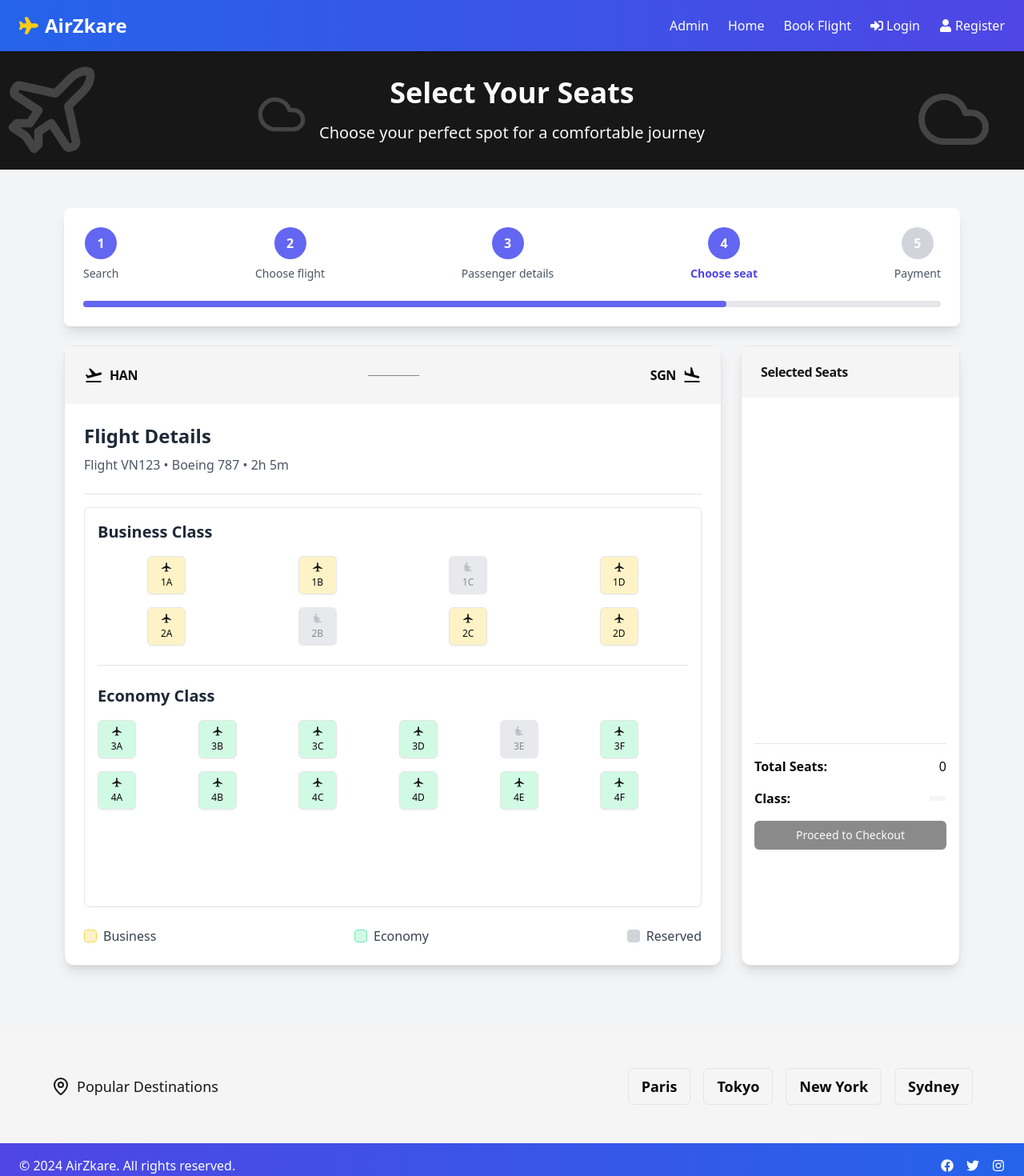
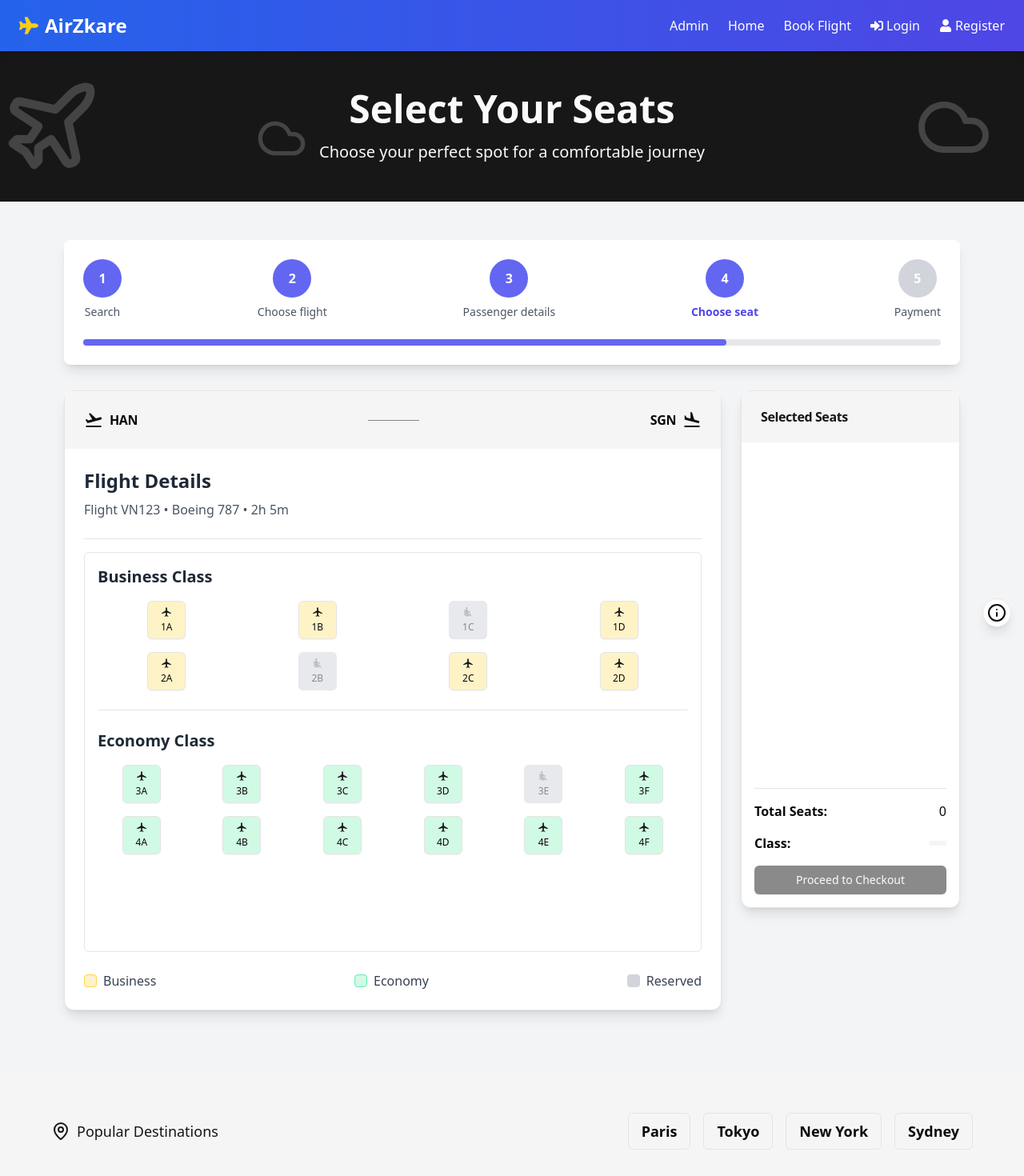
Before and after one commit to ZNLong2203/AirZkare, a Next.js app in the folder client/: page /booking/seat in a window 1280 px wide. Shown: the top 1470 px of the page at 80% size. Built offline with nearby package versions, Linux system fonts and the light colour scheme.

Commit message:
feat: update FE search flight logic

```diff
--- a/client/src/components/common/Navbar.tsx
+++ b/client/src/components/common/Navbar.tsx
@@ -3,11 +3,13 @@ import { FaPlane, FaUser, FaSignInAlt } from 'react-icons/fa';
 import Link from 'next/link';
 // import axios from 'axios';
 // import API from '../constants/api';
+import useFlightSearchStore from '@/store/useFlightSearchStore';
 import { toast } from 'react-hot-toast'
 import { useRouter } from 'next/router';
 
 const Navbar = () => {
   const router = useRouter();
+  const { setFlightSearch } = useFlightSearchStore();
   const [isLogin, setIsLogin] = useState(false);
   const [isDropdownOpen, setDropdownOpen] = useState(false);
   const dropdownRef = useRef<HTMLDivElement>(null);
@@ -44,6 +46,8 @@ const Navbar = () => {
         localStorage.removeItem('token');
         localStorage.removeItem('user_id');
         localStorage.removeItem('expire');
+        setFlightSearch({ isSearching: false });
+
         router.push('/').then(() => {
           window.location.reload();
         });
--- a/client/src/pages/auth/login.tsx
+++ b/client/src/pages/auth/login.tsx
@@ -8,12 +8,15 @@ import { toast } from 'react-hot-toast';
 import { Mail } from "lucide-react"
 import { Button } from "@/components/ui/button"
 import API from '@/constants/api';
+import useFlightSearchStore from '@/store/useFlightSearchStore';
 import { getCookie } from '@/utils/getCookie';
 import { useStore } from '@/store/useStore';
 
 const Login: React.FC = () => {
   const router = useRouter();
   const { setUserInfo, setToken } = useStore();
+  const { isSearching } = useFlightSearchStore();
+
   const [email, setEmail] = useState<string>('');
   const [password, setPassword] = useState<string>('');
 
@@ -43,7 +46,13 @@ const Login: React.FC = () => {
       localStorage.setItem('user_id', response.data.metadata.user_id);
       localStorage.setItem('token', response.data.metadata.token);
       localStorage.setItem('expire', response.data.metadata.expire);
-      router.push('/');
+
+      if(isSearching) {
+        router.push('/booking/passengerdetails');
+      } else {
+        router.push('/');
+      }
+
       setTimeout(() => {
         window.location.reload();
       }, 1000);
--- a/client/src/pages/booking/availability/come.tsx
+++ b/client/src/pages/booking/availability/come.tsx
@@ -11,7 +11,7 @@ import {
   SelectTrigger,
   SelectValue,
 } from "@/components/ui/select";
-import { Clock, Plane, ArrowRight } from "lucide-react";
+import { Clock, Plane, ArrowRight, ArrowLeftRight } from "lucide-react";
 import { motion } from "framer-motion";
 import { useRouter } from "next/router";
 import axios from "axios";
@@ -54,12 +54,16 @@ const FlightDuration: React.FC<{ departure: string; arrival: string }> = ({ depa
     </div>
   );
 };
+
 const SelectFlightPage = () => {
   const router = useRouter();
+  const setFlightSearch = useFlightSearchStore((state) => state.setFlightSearch);
   const {
     departure_come_airport,
     arrival_come_airport,
     departure_come_time,
+
+    type,
     passengers,
   } = useFlightSearchStore();
 
@@ -121,8 +125,23 @@ const SelectFlightPage = () => {
 
   const handleBusiness = () => {
     setIsUpgradeModalOpen(false);
-    router.push(`/booking/passengerdetails?${selectedFlight?.flight_id}`);
+    setFlightSearch({ class: "business" });
+    if(type === "oneWay") {
+      router.push(`/booking/passengerdetails?${selectedFlight?.flight_id}`);
+    } else {
+      router.push(`/booking/availability/return`);
+    }
   };
+
+  const handleKeepEconomy = () => {
+    setIsUpgradeModalOpen(false);
+    setFlightSearch({ class: "economy" });
+    if(type === "oneWay") {
+      router.push(`/booking/passengerdetails?${selectedFlight?.flight_id}`);
+    } else {
+      router.push(`/booking/availability/return`);
+    }
+  }
 
   const handleClose = () => {
     setSelectedFlight(null);
@@ -139,6 +158,31 @@ const SelectFlightPage = () => {
     <div className="min-h-screen bg-gray-50">
       <div className="container mx-auto p-4 space-y-6">
         <FlightInfoBar />
+         {/* Flight Type and Route Information */}
+         <motion.div
+          className="bg-white rounded-lg shadow-md p-6 mb-6"
+          initial={{ opacity: 0, y: -20 }}
+          animate={{ opacity: 1, y: 0 }}
+          transition={{ duration: 0.5 }}
+        >
+          <div className="flex items-center justify-between">
+            <div className="flex items-center space-x-4">
+              <div className="bg-blue-600 text-white rounded-full p-2">
+                <Plane className="w-6 h-6" />
+              </div>
+              <div>
+                <h2 className="text-2xl font-bold text-gray-800">Departure Flight</h2>
+                <p className="text-gray-600">Select your outbound flight</p>
+              </div>
+            </div>
+            <div className="hidden md:flex items-center space-x-2 text-lg text-gray-700">
+              <span className="font-semibold">{departure_come_airport?.location}</span>
+              <ArrowLeftRight className="w-5 h-5 text-blue-600" />
+              <span className="font-semibold">{arrival_come_airport?.location}</span>
+            </div>
+          </div>
+        </motion.div>
+
         <div className="flex flex-col sm:flex-row gap-4 mb-6">
           <Select onValueChange={handleSortChange} value={sortBy}>
             <SelectTrigger className="w-full sm:w-[180px]">
@@ -161,6 +205,7 @@ const SelectFlightPage = () => {
             </SelectContent>
           </Select>
         </div>
+
         <motion.div
           className="space-y-4"
           initial={{ opacity: 0 }}
@@ -259,7 +304,7 @@ const SelectFlightPage = () => {
           isOpen={isUpgradeModalOpen}
           onClose={handleClose}
           onConfirmUpgrade={handleBusiness}
-          onKeepCurrent={handleClose}
+          onKeepCurrent={handleKeepEconomy}
           flightEconomyPrice={selectedFlight?.price_economy}
           flightBusinessPrice={selectedFlight?.price_business}
         />
--- a/client/src/pages/booking/availability/return.tsx
+++ b/client/src/pages/booking/availability/return.tsx
@@ -11,11 +11,12 @@ import {
   SelectTrigger,
   SelectValue,
 } from "@/components/ui/select";
-import { Clock, Plane, ArrowRight } from "lucide-react";
+import { Clock, Plane, ArrowRight, ArrowLeftRight } from "lucide-react";
 import { motion } from "framer-motion";
 import { useRouter } from "next/router";
 import axios from "axios";
 import API from "@/constants/api";
+// import { useStore } from "@/store/useStore";
 import useFlightSearchStore from "@/store/useFlightSearchStore";
 import LoadingQuery from "@/components/common/LoadingQuery";
 import ErrorMessage from "@/components/common/ErrorMessageQuery";
@@ -54,13 +55,18 @@ const FlightDuration: React.FC<{ departure: string; arrival: string }> = ({ depa
     </div>
   );
 };
+
 const SelectFlightPage = () => {
   const router = useRouter();
+  // const { userInfo } = useStore();
   const {
     departure_come_airport,
     arrival_come_airport,
     departure_come_time,
+
     passengers,
+
+    setFlightSearch,
   } = useFlightSearchStore();
 
   const departureAirportid = departure_come_airport?.airport_id;
@@ -121,8 +127,27 @@ const SelectFlightPage = () => {
 
   const handleBusiness = () => {
     setIsUpgradeModalOpen(false);
-    router.push(`/booking/passengerdetails?${selectedFlight?.flight_id}`);
+    setFlightSearch({
+      isSearching: true,
+    })
+    if (!localStorage.getItem("token")) {
+      router.push("/auth/alertlogin");
+    } else {
+      router.push(`/booking/passengerdetails?${selectedFlight?.flight_id}`);
+    }
   };
+
+  const handleKeepEconomy = () => {
+    setIsUpgradeModalOpen(false);
+    setFlightSearch({
+      isSearching: true,
+    })
+    if (!localStorage.getItem("token")) {
+      router.push("/auth/alertlogin");
+    } else {
+      router.push(`/booking/passengerdetails?${selectedFlight?.flight_id}`);
+    }
+  }
 
   const handleClose = () => {
     setSelectedFlight(null);
@@ -139,6 +164,32 @@ const SelectFlightPage = () => {
     <div className="min-h-screen bg-gray-50">
       <div className="container mx-auto p-4 space-y-6">
         <FlightInfoBar />
+
+          {/* Flight Type and Route Information */}
+          <motion.div
+          className="bg-white rounded-lg shadow-md p-6 mb-6"
+          initial={{ opacity: 0, y: -20 }}
+          animate={{ opacity: 1, y: 0 }}
+          transition={{ duration: 0.5 }}
+        >
+          <div className="flex items-center justify-between">
+            <div className="flex items-center space-x-4">
+              <div className="bg-blue-600 text-white rounded-full p-2">
+                <Plane className="w-6 h-6" />
+              </div>
+              <div>
+                <h2 className="text-2xl font-bold text-gray-800">Return Flight</h2>
+                <p className="text-gray-600">Select your inbound flight</p>
+              </div>
+            </div>
+            <div className="hidden md:flex items-center space-x-2 text-lg text-gray-700">
+              <span className="font-semibold">{departure_come_airport?.location}</span>
+              <ArrowLeftRight className="w-5 h-5 text-blue-600" />
+              <span className="font-semibold">{arrival_come_airport?.location}</span>
+            </div>
+          </div>
+        </motion.div>
+
         <div className="flex flex-col sm:flex-row gap-4 mb-6">
           <Select onValueChange={handleSortChange} value={sortBy}>
             <SelectTrigger className="w-full sm:w-[180px]">
@@ -161,6 +212,7 @@ const SelectFlightPage = () => {
             </SelectContent>
           </Select>
         </div>
+
         <motion.div
           className="space-y-4"
           initial={{ opacity: 0 }}
@@ -259,7 +311,7 @@ const SelectFlightPage = () => {
           isOpen={isUpgradeModalOpen}
           onClose={handleClose}
           onConfirmUpgrade={handleBusiness}
-          onKeepCurrent={handleClose}
+          onKeepCurrent={handleKeepEconomy}
           flightEconomyPrice={selectedFlight?.price_economy}
           flightBusinessPrice={selectedFlight?.price_business}
         />
--- a/client/src/pages/booking/index.tsx
+++ b/client/src/pages/booking/index.tsx
@@ -42,6 +42,7 @@ const fetchAirports = async () => {
 const FlightBooking = () => {
   const router = useRouter();
   const setFlightSearch = useFlightSearchStore((state) => state.setFlightSearch);
+
   const [tripType, setTripType] = useState("roundTrip");
   const [origin, setOrigin] = useState<Airport | null>(null);
   const [destination, setDestination] = useState<Airport | null>(null);
--- a/client/src/pages/booking/seat.tsx
+++ b/client/src/pages/booking/seat.tsx
@@ -6,8 +6,9 @@ import { ScrollArea } from "@/components/ui/scroll-area"
 import { Badge } from "@/components/ui/badge"
 import { Tooltip, TooltipContent, TooltipProvider, TooltipTrigger } from "@/components/ui/tooltip"
 import { Separator } from "@/components/ui/separator"
-import { Plane, Cloud, MapPin } from 'lucide-react'
+import { Plane, Cloud, MapPin, Info } from 'lucide-react'
 import { useRouter } from 'next/router'
+import { motion } from 'framer-motion'
 
 interface Seat {
   id: number
@@ -70,6 +71,10 @@ const BookingSeat = () => {
         <TooltipProvider key={seat.id}>
           <Tooltip>
             <TooltipTrigger asChild>
+              <motion.div
+                whileHover={{ scale: 1.1 }}
+                whileTap={{ scale: 0.95 }}
+              >
                 <Button
                   onClick={() => handleSeatSelection(seat)}
                   variant={seat.reserved ? "secondary" : selectedSeats.includes(seat.id) ? "default" : "outline"}
@@ -90,6 +95,7 @@ const BookingSeat = () => {
                     <span className="text-xs mt-1">{seat.label}</span>
                   </div>
                 </Button>
+              </motion.div>
             </TooltipTrigger>
             <TooltipContent>
               <p>{seat.reserved ? 'Reserved' : `${seat.class} Class - Seat ${seat.label}`}</p>
@@ -100,22 +106,32 @@ const BookingSeat = () => {
 
   return (
     <div className="min-h-screen bg-gray-100">
-      <div className="bg-primary text-primary-foreground py-8 px-4 relative overflow-hidden">
+      <motion.div
+        className="bg-primary text-primary-foreground py-12 px-4 relative overflow-hidden"
+        initial={{ opacity: 0, y: -50 }}
+        animate={{ opacity: 1, y: 0 }}
+        transition={{ duration: 0.5 }}
+      >
         <div className="max-w-6xl mx-auto relative z-10">
-          <h1 className="text-4xl font-bold mb-4 text-center">Select Your Seats</h1>
+          <h1 className="text-5xl font-bold mb-4 text-center">Select Your Seats</h1>
           <p className="text-xl text-center">Choose your perfect spot for a comfortable journey</p>
         </div>
         <Plane className="absolute top-1/2 left-0 transform -translate-y-1/2 text-primary-foreground/20 w-32 h-32" />
         <Cloud className="absolute top-1/4 right-10 text-primary-foreground/20 w-24 h-24" />
         <Cloud className="absolute bottom-1/4 left-1/4 text-primary-foreground/20 w-16 h-16" />
-      </div>
+      </motion.div>
 
       <div className="max-w-6xl mx-auto py-12 px-4">
-        <div className="mb-6 bg-white rounded-lg shadow-lg p-6">
+        <motion.div
+          className="mb-8 bg-white rounded-lg shadow-lg p-6"
+          initial={{ opacity: 0, y: 50 }}
+          animate={{ opacity: 1, y: 0 }}
+          transition={{ duration: 0.5, delay: 0.2 }}
+        >
           <div className="flex justify-between items-center mb-6">
             {['Search', 'Choose flight', 'Passenger details', 'Choose seat', 'Payment'].map((step, index) => (
               <div key={step} className="flex flex-col items-center">
-                <div className={`w-10 h-10 ${index <= 3 ? 'bg-indigo-500' : 'bg-gray-300'} rounded-full flex items-center justify-center text-white font-bold mb-2 transition-all duration-300 ease-in-out transform hover:scale-110`}>
+                <div className={`w-12 h-12 ${index <= 3 ? 'bg-indigo-500' : 'bg-gray-300'} rounded-full flex items-center justify-center text-white font-bold mb-2 transition-all duration-300 ease-in-out transform hover:scale-110`}>
                   {index + 1}
                 </div>
                 <span className={`text-sm text-center ${index === 3 ? 'font-bold text-indigo-600' : 'text-gray-600'}`}>{step}</span>
@@ -125,10 +141,16 @@ const BookingSeat = () => {
           <div className="h-2 bg-gray-200 rounded-full">
             <div className="h-2 bg-indigo-500 rounded-full" style={{ width: '75%' }}></div>
           </div>
-        </div>
+        </motion.div>
 
-        <div className="flex gap-6">
-          <Card className="w-3/4 shadow-lg">
+        <div className="flex gap-6 flex-col lg:flex-row">
+          <motion.div
+            className="w-full lg:w-3/4"
+            initial={{ opacity: 0, x: -50 }}
+            animate={{ opacity: 1, x: 0 }}
+            transition={{ duration: 0.5, delay: 0.4 }}
+          >
+            <Card className="shadow-lg">
               <CardHeader className="bg-secondary">
                 <CardTitle className="flex items-center justify-between">
                   <div className="flex items-center space-x-2">
@@ -152,14 +174,14 @@ const BookingSeat = () => {
                   <div className="space-y-6">
                     <div>
                       <h2 className="text-xl font-semibold mb-4 text-gray-800">Business Class</h2>
-                    <div className="grid grid-cols-4 gap-4 mb-6 justify-items-center">
+                      <div className="grid grid-cols-4 gap-4 mb-4 justify-items-center">
                         {renderSeats('Business')}
                       </div>
                     </div>
                     <Separator className="my-4" />
                     <div>
                       <h2 className="text-xl font-semibold mb-4 text-gray-800">Economy Class</h2>
-                    <div className="grid grid-cols-6 gap-4">
+                      <div className="grid grid-cols-6 gap-4 justify-items-center">
                         {renderSeats('Economy')}
                       </div>
                     </div>
@@ -181,7 +203,14 @@ const BookingSeat = () => {
                 </div>
               </CardContent>
             </Card>
-          <Card className="w-1/4 shadow-lg">
+          </motion.div>
+          <motion.div
+            className="w-full lg:w-1/4"
+            initial={{ opacity: 0, x: 50 }}
+            animate={{ opacity: 1, x: 0 }}
+            transition={{ duration: 0.5, delay: 0.6 }}
+          >
+            <Card className="shadow-lg">
               <CardHeader className="bg-secondary">
                 <CardTitle className="text-secondary-foreground">Selected Seats</CardTitle>
               </CardHeader>
@@ -191,10 +220,16 @@ const BookingSeat = () => {
                     {selectedSeats.map((id) => {
                       const seat = seats.find(s => s.id === id)
                       return (
-                      <div key={id} className="flex justify-between items-center p-2 bg-secondary/20 rounded">
+                        <motion.div
+                          key={id}
+                          className="flex justify-between items-center p-2 bg-secondary/20 rounded"
+                          initial={{ opacity: 0, y: 20 }}
+                          animate={{ opacity: 1, y: 0 }}
+                          transition={{ duration: 0.3 }}
+                        >
                           <span>{seat?.label}</span>
                           <Badge variant="outline">{seat?.class}</Badge>
-                      </div>
+                        </motion.div>
                       )
                     })}
                   </div>
@@ -221,22 +256,47 @@ const BookingSeat = () => {
                 </div>
               </CardContent>
             </Card>
+          </motion.div>
         </div>
       </div>
-      <div className="bg-secondary text-secondary-foreground py-12 px-4 mt-8">
-        <div className="max-w-6xl mx-auto flex justify-between items-center">
+      <motion.div
+        className="bg-secondary text-secondary-foreground py-12 px-4 mt-8"
+        initial={{ opacity: 0, y: 50 }}
+        animate={{ opacity: 1, y: 0 }}
+        transition={{ duration: 0.5, delay: 0.8 }}
+      >
+        <div className="max-w-6xl mx-auto flex flex-col md:flex-row justify-between items-center space-y-4 md:space-y-0">
           <div className="flex items-center space-x-2">
             <MapPin className="w-6 h-6" />
             <span className="text-lg">Popular Destinations</span>
           </div>
-          <div className="flex space-x-4">
+          <div className="flex flex-wrap justify-center gap-4">
             <Badge variant="outline" className="text-lg py-2 px-4">Paris</Badge>
             <Badge variant="outline" className="text-lg py-2 px-4">Tokyo</Badge>
             <Badge variant="outline" className="text-lg py-2 px-4">New York</Badge>
             <Badge variant="outline" className="text-lg py-2 px-4">Sydney</Badge>
           </div>
         </div>
-      </div>
+      </motion.div>
+      <motion.div
+        className="fixed bottom-4 right-4"
+        initial={{ opacity: 0, scale: 0 }}
+        animate={{ opacity: 1, scale: 1 }}
+        transition={{ duration: 0.5, delay: 1 }}
+      >
+        <TooltipProvider>
+          <Tooltip>
+            <TooltipTrigger asChild>
+              <Button variant="outline" size="icon" className="rounded-full bg-white shadow-lg">
+                <Info className="h-6 w-6" />
+              </Button>
+            </TooltipTrigger>
+            <TooltipContent>
+              <p>Need help? Click for assistance</p>
+            </TooltipContent>
+          </Tooltip>
+        </TooltipProvider>
+      </motion.div>
     </div>
   )
 }
--- a/client/src/store/useFlightSearchStore.ts
+++ b/client/src/store/useFlightSearchStore.ts
@@ -2,17 +2,23 @@ import { create } from 'zustand';
 import { Airport } from '@/schemas/Airport';
 
 interface FlightSearchState {
+    // Outbound flight
     departure_come_airport: Airport;
     arrival_come_airport: Airport;
     departure_come_time: Date | null;
 
+    // Inbound flight
     departure_return_airport: object;
     arrival_return_airport: object;
     departure_return_time: Date | null;
 
+    // Flight type
     type: string; // oneWay, roundTrip
     passengers: string;
     class: string; // economy, business
+
+    // Check doing flight search
+    isSearching: boolean;
     setFlightSearch: (searchData: Partial<FlightSearchState>) => void;
 }
 
@@ -28,6 +34,8 @@ const useFlightSearchStore = create<FlightSearchState>((set) => ({
     type: 'roundTrip',
     passengers: '1',
     class: '',
+
+    isSearching: false,
     setFlightSearch: (searchData) => set((state) => ({ ...state, ...searchData })),
 }));
 
```
Lines whose indentation alone changed are shown as unchanged.
